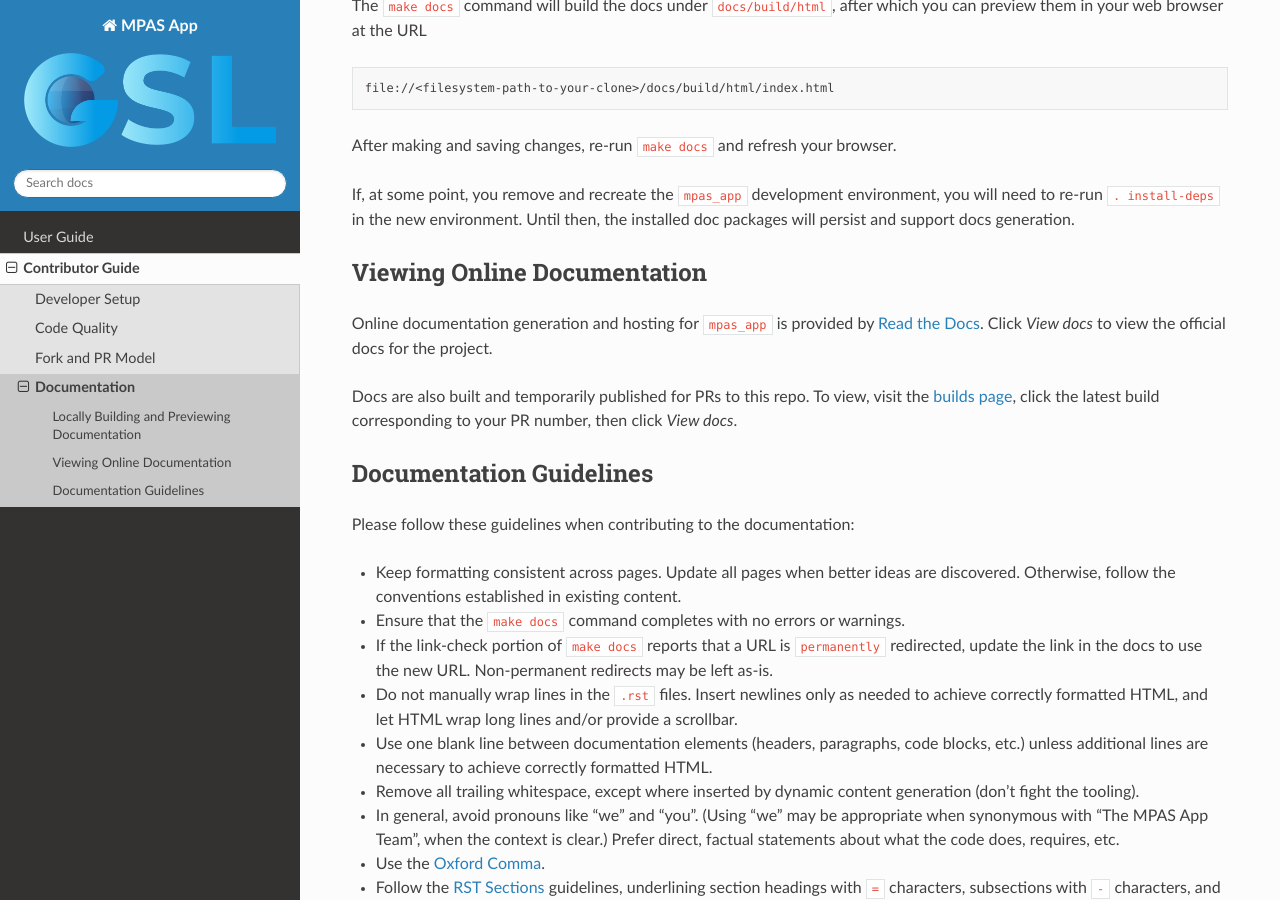
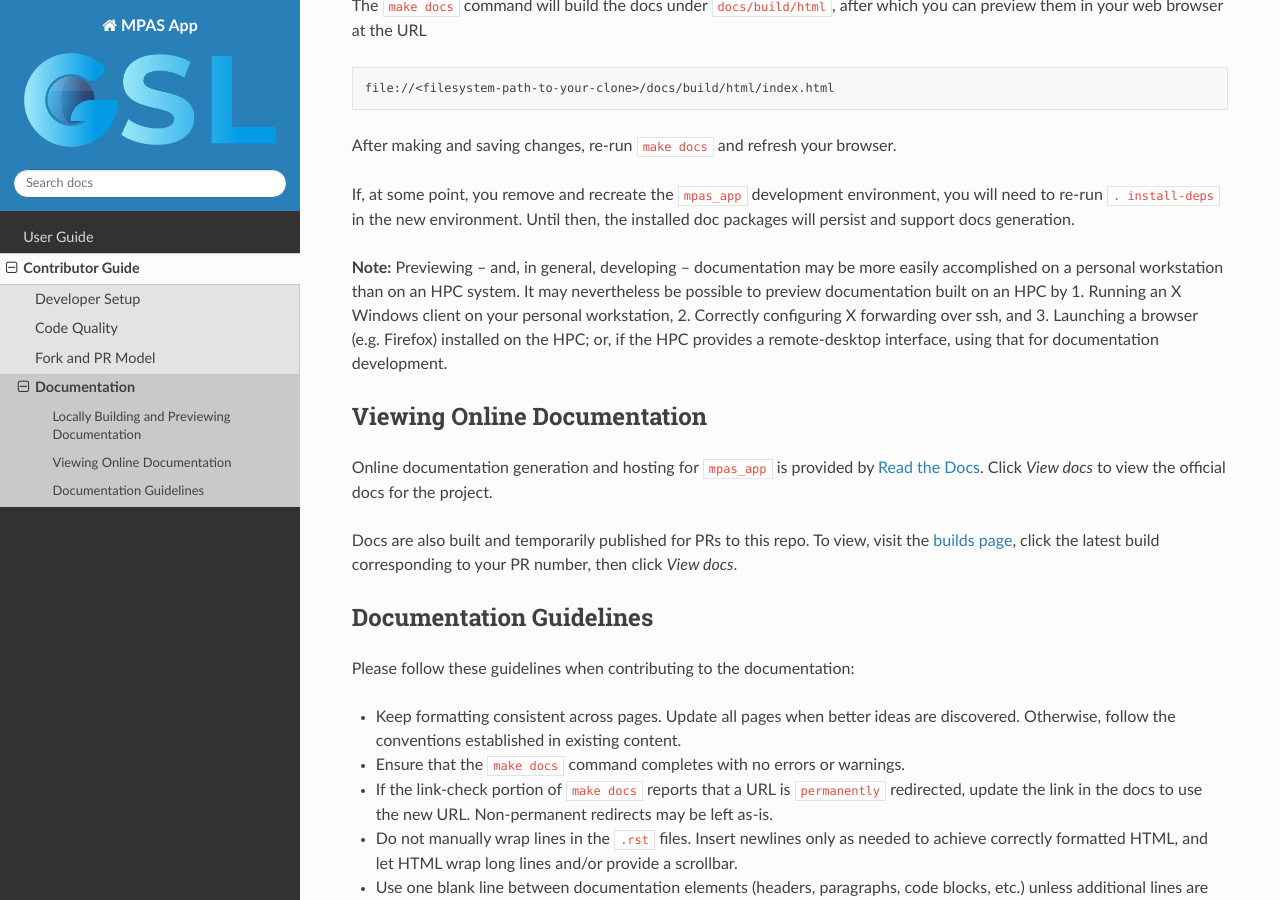
Before and after one commit to NOAA-GSL/mpas_app, a Sphinx documentation site: the page built from docs/sections/contributor_guide/documentation.rst, in a window 1280 px wide and 900 px high, scrolled down 368 px. Built offline with Sphinx 7.4.7 and the Read the Docs theme 3.1.0, drawn with Linux system fonts in a browser that asks for light colours.

Commit message:
Add note about local vs HPC doc dev

```diff
--- a/docs/sections/contributor_guide/documentation.rst
+++ b/docs/sections/contributor_guide/documentation.rst
@@ -19,6 +19,8 @@ The ``make docs`` command will build the docs under ``docs/build/html``, after w
 After making and saving changes, re-run ``make docs`` and refresh your browser.
 
 If, at some point, you remove and recreate the ``mpas_app`` development environment, you will need to re-run ``. install-deps`` in the new environment. Until then, the installed doc packages will persist and support docs generation.
+
+**Note:** Previewing -- and, in general, developing -- documentation may be more easily accomplished on a personal workstation than on an HPC system. It may nevertheless be possible to preview documentation built on an HPC by 1. Running an X Windows client on your personal workstation, 2. Correctly configuring X forwarding over ssh, and 3. Launching a browser (e.g. Firefox) installed on the HPC; or, if the HPC provides a remote-desktop interface, using that for documentation development.
 
 Viewing Online Documentation
 ----------------------------
```
